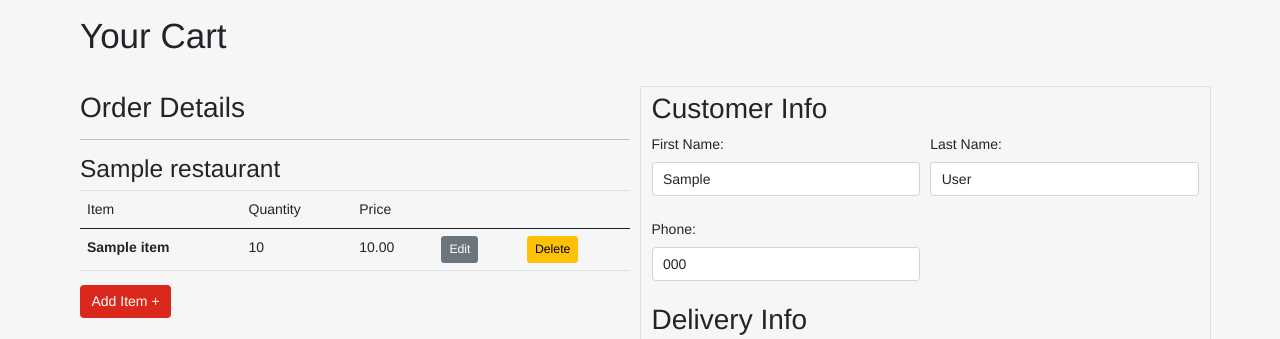
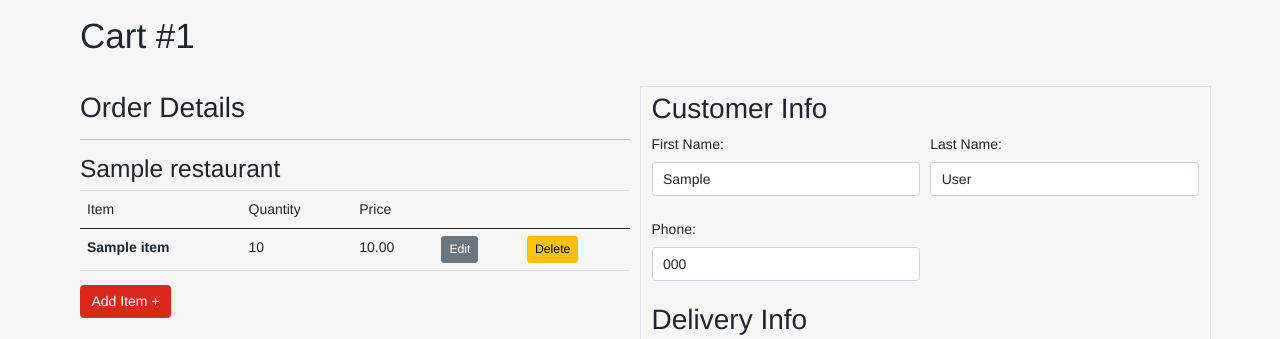
Before and after one commit to chasemax/grubdash, a Django app: page /cart/1/ in a window 1280 px wide. Shown: the part 76-415 px from the top of the page. Run offline with Django 3.2, Linux system fonts and the light colour scheme; tables that the repository leaves empty hold one stand-in row (values such as "Sample post"); some libraries are stand-ins or nearby versions.

Commit message:
added cart number

```diff
--- a/templates/deliveryapp/cart.html
+++ b/templates/deliveryapp/cart.html
@@ -1,7 +1,7 @@
 {% extends 'base.html' %}
 {% load static %}
 {% block bodyblock %}
-<h1>Your Cart</h1><br>
+<h1>Cart #{{cart.id}}</h1><br>
 <div>
     <div class="row">
         <div class="col-lg-6" style="padding-top:5px">
```
